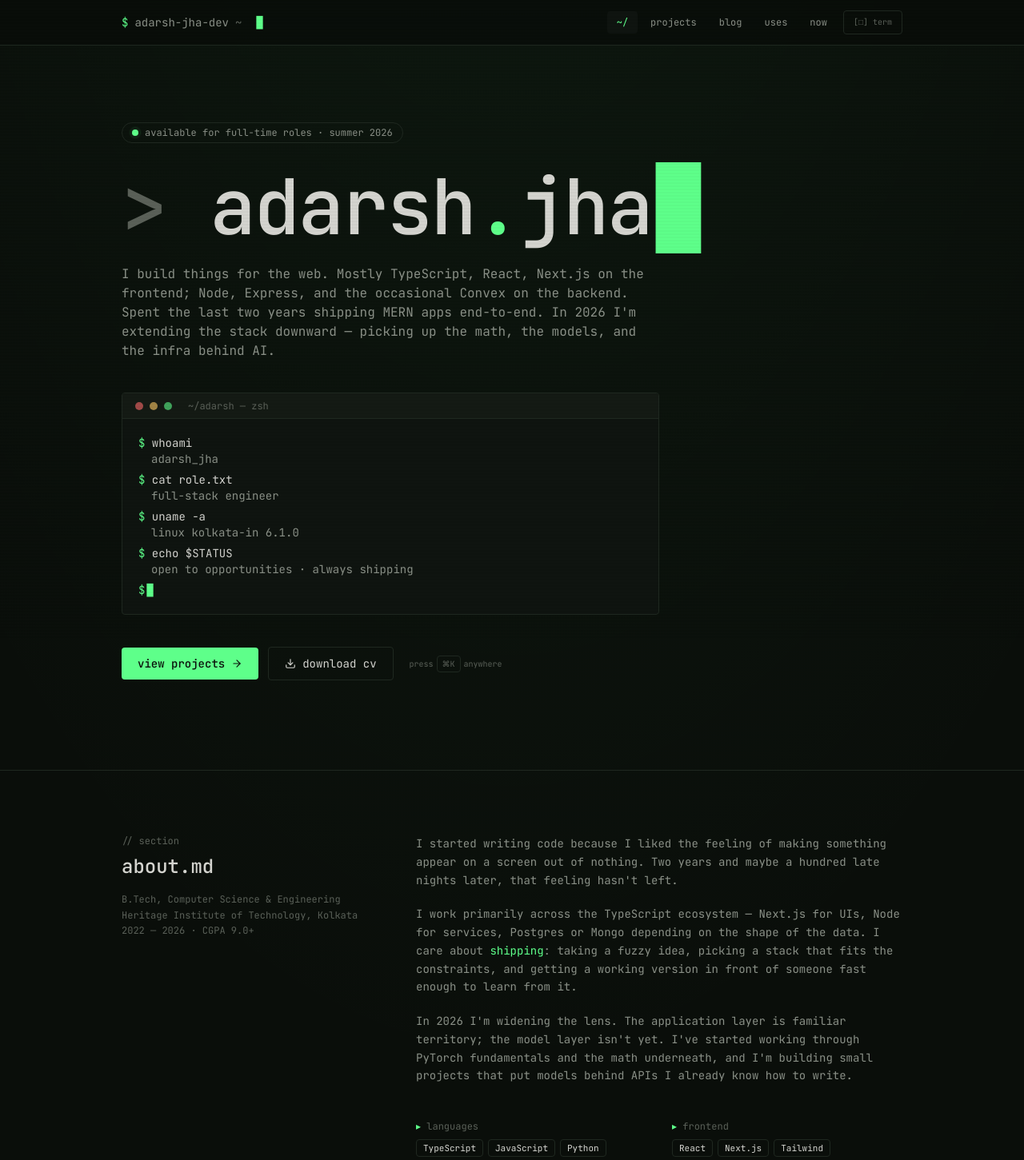
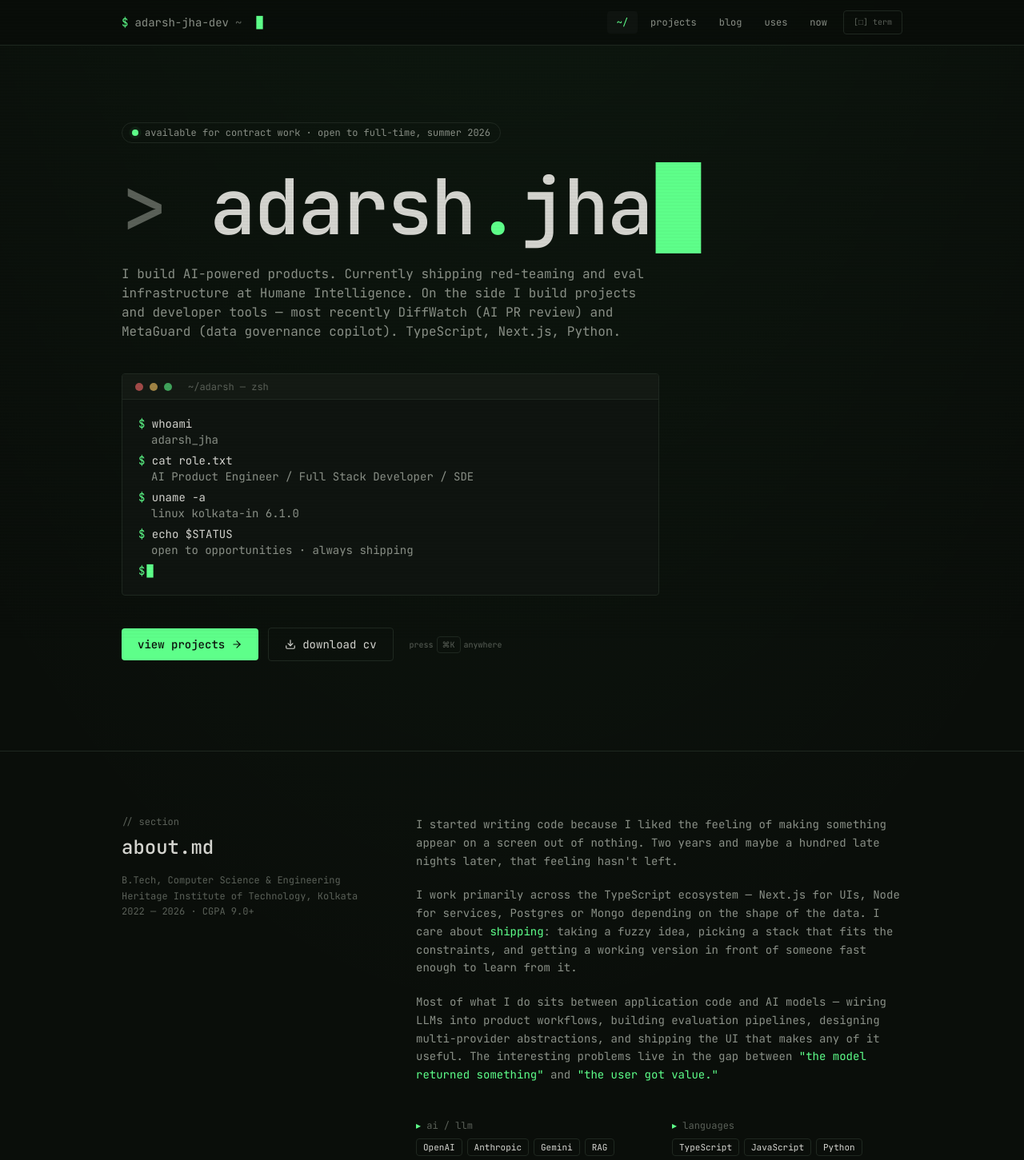
Before and after one commit to adarsh-jha-dev/adarsh, a Next.js app: page / in a window 1280 px wide. Shown: the top 1451 px of the page at 80% size. Built offline with nearby package versions, Linux system fonts and the light colour scheme; no server answers.

Commit message:
update the details

```diff
--- a/app/now/page.tsx
+++ b/app/now/page.tsx
@@ -5,8 +5,6 @@ export const metadata: Metadata = {
   title: "Now",
   description: "What I'm focused on right now.",
 };
-
-const YOUTUBE_VIDEO_ID = "jfKfPfyJRdk"; // lofi hip hop radio — change to your current vibe
 
 export default function NowPage() {
   const updated = "April 2026";
@@ -41,16 +39,6 @@ export default function NowPage() {
             applied-ML work in the same building.
           </Block>
 
-          <Block heading="reading">
-            <em>The Pragmatic Programmer</em> by Hunt & Thomas — re-reading it now
-            that I have enough real-world experience for it to actually land.
-          </Block>
-
-          <Block heading="watching">
-            <em>Severance</em> S2. Also going deep on 3Blue1Brown&apos;s neural
-            network series when I need to feel smarter than I am.
-          </Block>
-
           <Block heading="now playing">
             <div className="mt-2">
               <NowPlaying />
@@ -59,24 +47,6 @@ export default function NowPage() {
               </p>
             </div>
           </Block>
-
-          <div>
-            <h2 className="text-xs uppercase tracking-widest text-accent font-mono mb-3">
-              // currently vibing to
-            </h2>
-            <div className="relative rounded overflow-hidden border border-line aspect-video">
-              <iframe
-                src={`https://www.youtube.com/embed/${YOUTUBE_VIDEO_ID}?autoplay=0&rel=0`}
-                title="Currently vibing to"
-                allow="accelerometer; autoplay; clipboard-write; encrypted-media; gyroscope; picture-in-picture"
-                allowFullScreen
-                className="w-full h-full"
-              />
-            </div>
-            <p className="mt-2 text-xs text-ink-mute">
-              what&apos;s been on repeat lately
-            </p>
-          </div>
         </div>
       </div>
     </section>
--- a/components/about.tsx
+++ b/components/about.tsx
@@ -1,6 +1,7 @@
 import { siteConfig } from "@/lib/config";
 
 const stack = {
+  "ai / llm": ["OpenAI", "Anthropic", "Gemini", "RAG", "evals", "streaming", "multi-provider orchestration", "agentic workflows"],
   languages: ["TypeScript", "JavaScript", "Python"],
   frontend: ["React", "Next.js", "Tailwind", "Framer Motion", "shadcn/ui"],
   backend: ["Node.js", "Express", "tRPC", "Convex", "Prisma"],
@@ -41,11 +42,12 @@ export function About() {
               to learn from it.
             </p>
             <p>
-              In 2026 I'm widening the lens. The application layer is
-              familiar territory; the model layer isn't yet. I've started
-              working through PyTorch fundamentals and the math underneath,
-              and I'm building small projects that put models behind APIs I
-              already know how to write.
+              Most of what I do sits between application code and AI models —
+              wiring LLMs into product workflows, building evaluation pipelines,
+              designing multi-provider abstractions, and shipping the UI that
+              makes any of it useful. The interesting problems live in the gap
+              between <span className="text-accent">"the model returned something"</span> and{" "}
+              <span className="text-accent">"the user got value."</span>
             </p>
 
             {/* Stack grid */}
--- a/components/contact.tsx
+++ b/components/contact.tsx
@@ -53,9 +53,9 @@ export function Contact() {
               <span className="cursor" />
             </h2>
             <p className="mt-4 text-sm text-ink-dim leading-relaxed max-w-md">
-              Open to full-time opportunities, freelance projects, or just a
-              conversation about something you're building. The fastest way to
-              reach me is below — I usually reply within a day.
+              Available for contract work on AI products — LLM features, evals,
+              agentic systems, AI-powered developer tools. Also open to full-time
+              roles from summer 2026. Fastest path: email.
             </p>
 
             <div className="mt-8 space-y-3 text-xs">
--- a/components/hero.tsx
+++ b/components/hero.tsx
@@ -49,7 +49,7 @@ export function Hero() {
             <span className="animate-ping absolute inline-flex h-full w-full rounded-full bg-accent opacity-60" />
             <span className="relative inline-flex rounded-full h-2 w-2 bg-accent" />
           </span>
-          available for full-time roles · summer 2026
+          available for contract work · open to full-time, summer 2026
         </motion.div>
 
         {/* Massive name */}
--- a/lib/config.ts
+++ b/lib/config.ts
@@ -1,13 +1,13 @@
 export const siteConfig = {
   name: "Adarsh Jha",
   handle: "adarsh-jha-dev",
-  role: "full-stack engineer",
+  role: "AI Product Engineer / Full Stack Developer / SDE",
   location: "Kolkata, IN",
   email: "adarshjhaxif@gmail.com",
-  url: "https://adarsh.vercel.app",
+  url: "https://adarsh-psi-flax.vercel.app/",
   description:
-    "Full-stack engineer building scalable web apps with TypeScript, React, and Node. Currently exploring the AI/ML side of the stack.",
-  bio: "I build things for the web. Mostly TypeScript, React, Next.js on the frontend; Node, Express, and the occasional Convex on the backend. Spent the last two years shipping MERN apps end-to-end. In 2026 I'm extending the stack downward — picking up the math, the models, and the infra behind AI.",
+    "AI product engineer shipping production LLM features and agentic systems. Currently building red-teaming infrastructure for NIST, UNESCO, IMDA, and the DoD at Humane Intelligence.",
+  bio: "I build AI-powered products. Currently shipping red-teaming and eval infrastructure at Humane Intelligence. On the side I build projects and developer tools — most recently DiffWatch (AI PR review) and MetaGuard (data governance copilot). TypeScript, Next.js, Python.",
   social: {
     github: "https://github.com/adarsh-jha-dev",
     linkedin: "https://www.linkedin.com/in/adarshjha0410",
--- a/lib/projects.ts
+++ b/lib/projects.ts
@@ -123,6 +123,6 @@ export const projects: Project[] = [
       "Used react-query as the single source of truth for server state — every mutation paired with explicit invalidation or optimistic update. Appwrite handled the backend so I could focus on the data layer.",
     learnings:
       "Optimistic updates feel like cheating until you have to handle the rollback. Designing the rollback path is the real work.",
-    featured: true,
+    featured: false,
   },
 ];
```
Also changed, not shown: public/cv/README.txt (deleted), 1 other file (tests, documents, lock files or other folders).
